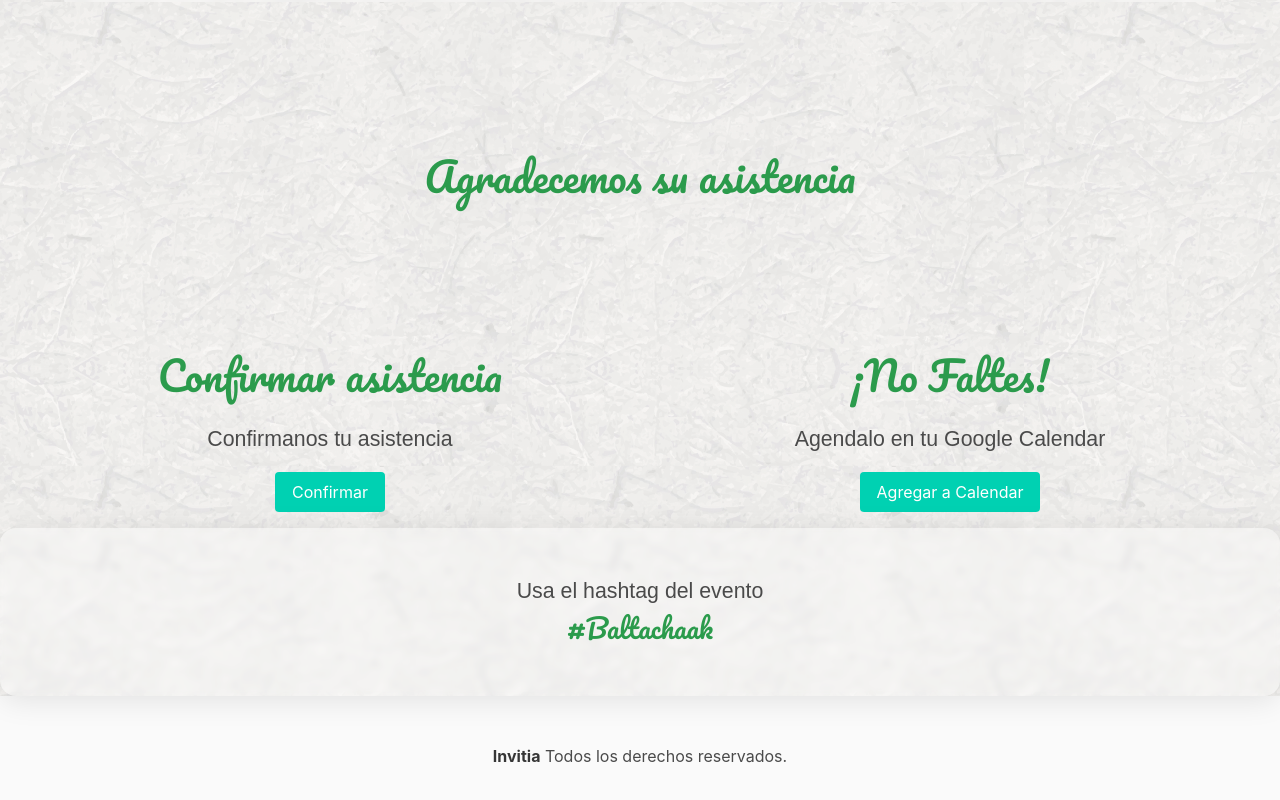
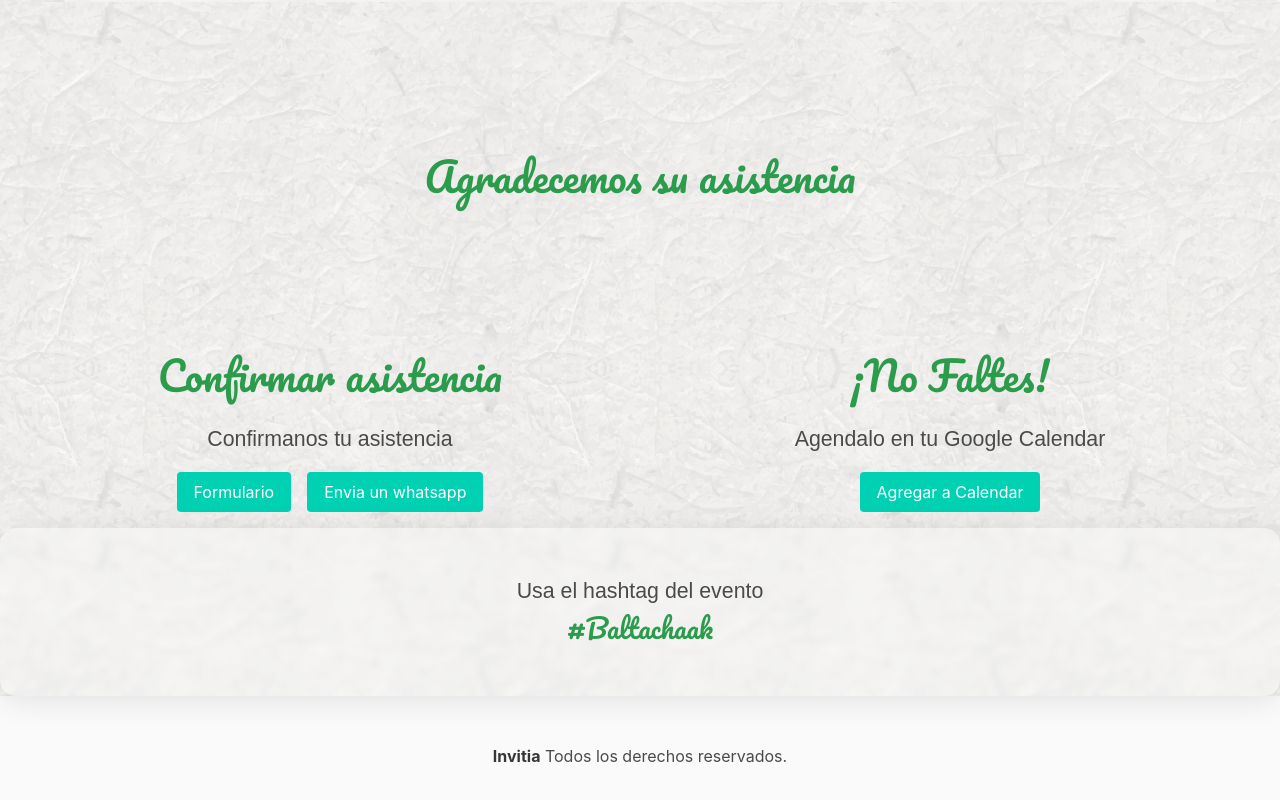
Before and after one commit to xhce911/Invitia, a React (Create React App) app: page / in a window 1280 px wide. Shown: the part 5850-6650 px from the top of the page. Built offline with nearby package versions, Linux system fonts and the light colour scheme; a web font is replaced by a local one.

Commit message:
adding confirmation

```diff
--- a/src/components/ending.js
+++ b/src/components/ending.js
@@ -14,7 +14,9 @@ export default class ending extends Component {
                 <div className='column is-6'>
                     <h1 className='subtitle is-2 pacific green' >Confirmar asistencia</h1>
                     <h2 className='futura'>Confirmanos tu asistencia</h2>
-                    <a className='button is-primary my-4'  href='https://docs.google.com/forms/d/e/1FAIpQLSdKiMtTDtAiLicYr7VxEamemHky4CGXM79cBCTyDVSXexC6Pw/viewform?vc=0&c=0&w=1&flr=0&pli=1' target='_blank'>Confirmar</a>
+                    <a className='button is-primary my-4 mx-2'  href='https://docs.google.com/forms/d/e/1FAIpQLSdKiMtTDtAiLicYr7VxEamemHky4CGXM79cBCTyDVSXexC6Pw/viewform?vc=0&c=0&w=1&flr=0&pli=1' target='_blank'>Formulario</a>
+                    <a className='button is-primary my-4 mx-2'  href='https://wa.me/+5213121687512?text=Muchas%20gracias%20por%20la%20invitaci%C3%B3n%2C%20quiero%20confirmar%20la%20asistencia%20al%20bautizo.%20Mi%20nombre%20es%20_' target='_blank'>Envia un whatsapp</a>
+
                 </div>
                 <div className='column is-6'>
                     <h1 className='pacific is-2 subtitle green is-2'  >¡No Faltes!</h1>
```
